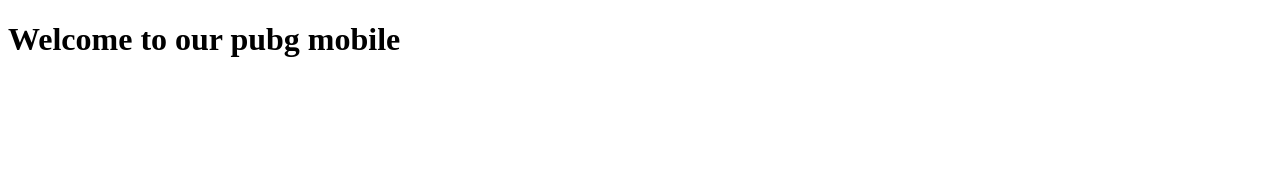
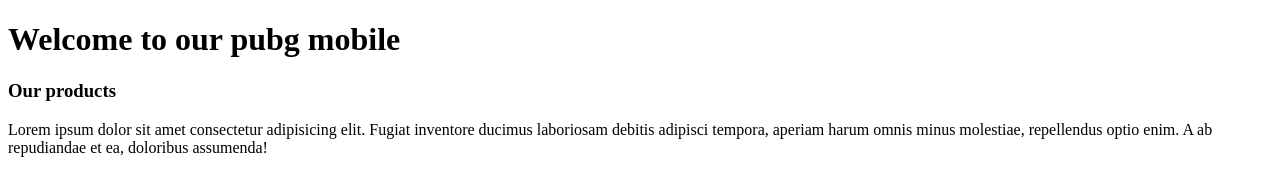
Before and after one commit to abdula7i7/onlineshopping, a plain HTML site: page index.html in a window 1280 px wide. Drawn offline with Linux system fonts and the light colour scheme.

Commit message:
i added new main tag to index.html

```diff
--- a/index.html
+++ b/index.html
@@ -3,12 +3,23 @@
   <head>
     <meta charset="UTF-8" />
     <meta name="viewport" content="width=device-width, initial-scale=1.0" />
-    <link rel="stylesheet" href="./style.css">
+    <link rel="stylesheet" href="./style.css" />
     <title>Online Shopping</title>
   </head>
   <body>
     <header>
       <h1>Welcome to our pubg mobile</h1>
     </header>
+    <main>
+      <div class="container">
+        <h3>Our products</h3>
+        <p>
+          Lorem ipsum dolor sit amet consectetur adipisicing elit. Fugiat
+          inventore ducimus laboriosam debitis adipisci tempora, aperiam harum
+          omnis minus molestiae, repellendus optio enim. A ab repudiandae et ea,
+          doloribus assumenda!
+        </p>
+      </div>
+    </main>
   </body>
 </html>
```
